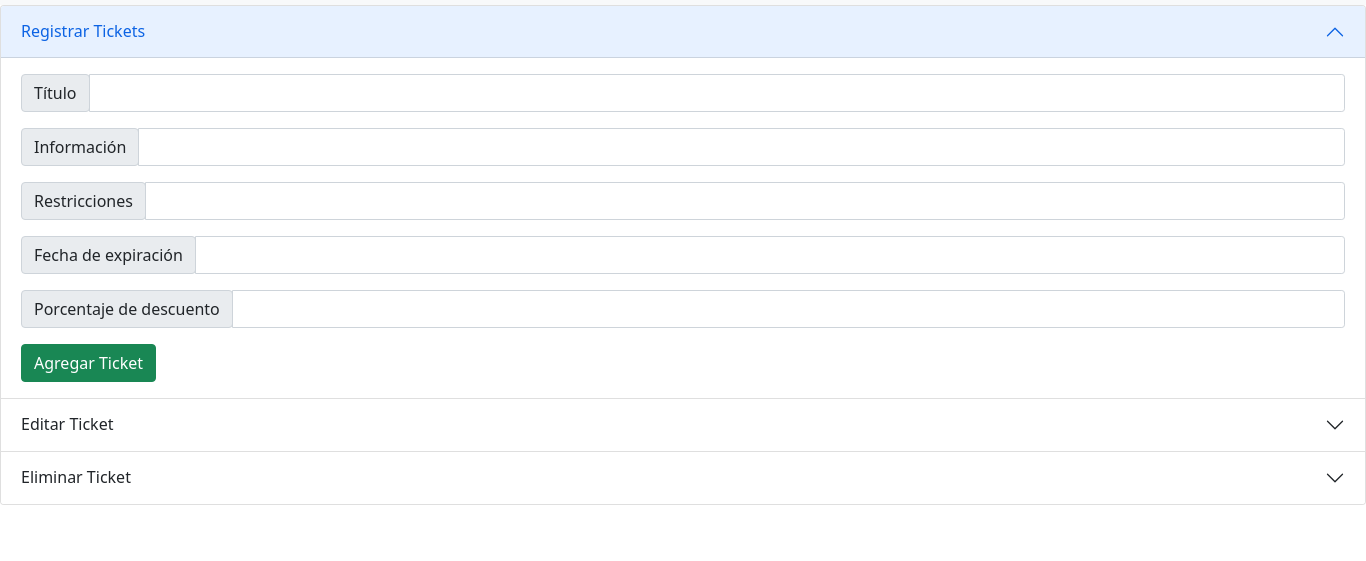
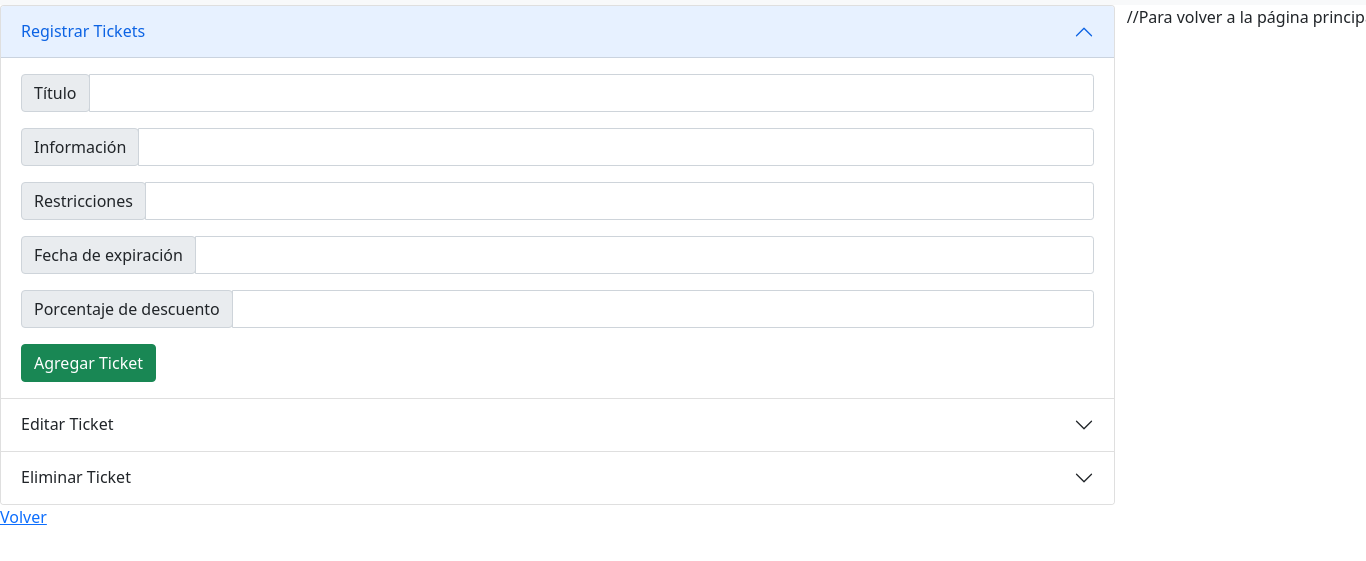
Before and after one commit to IvanBaca/desktop-ticket-app, an Electron app: page src/html/crudCharles.html in a window 1366 px wide. Shown: the part 51-612 px from the top of the page. Drawn offline with Linux system fonts and the light colour scheme.

Commit message:
Volver a la página principal
Pos pa´volver

```diff
--- a/src/html/crudCharles.html
+++ b/src/html/crudCharles.html
@@ -149,6 +149,10 @@
                 </div>
               </div>
         </div>
+    //Para volver a la página principal
+    <div class="row">
+      <a href="ticket-view.html">Volver</a>
+    </div>
     <!-- Option 1: Bootstrap Bundle with Popper -->
     <script type="text/javascript" src="./../bootstrap/js/bootstrap.bundle.js"></script>
 
```
